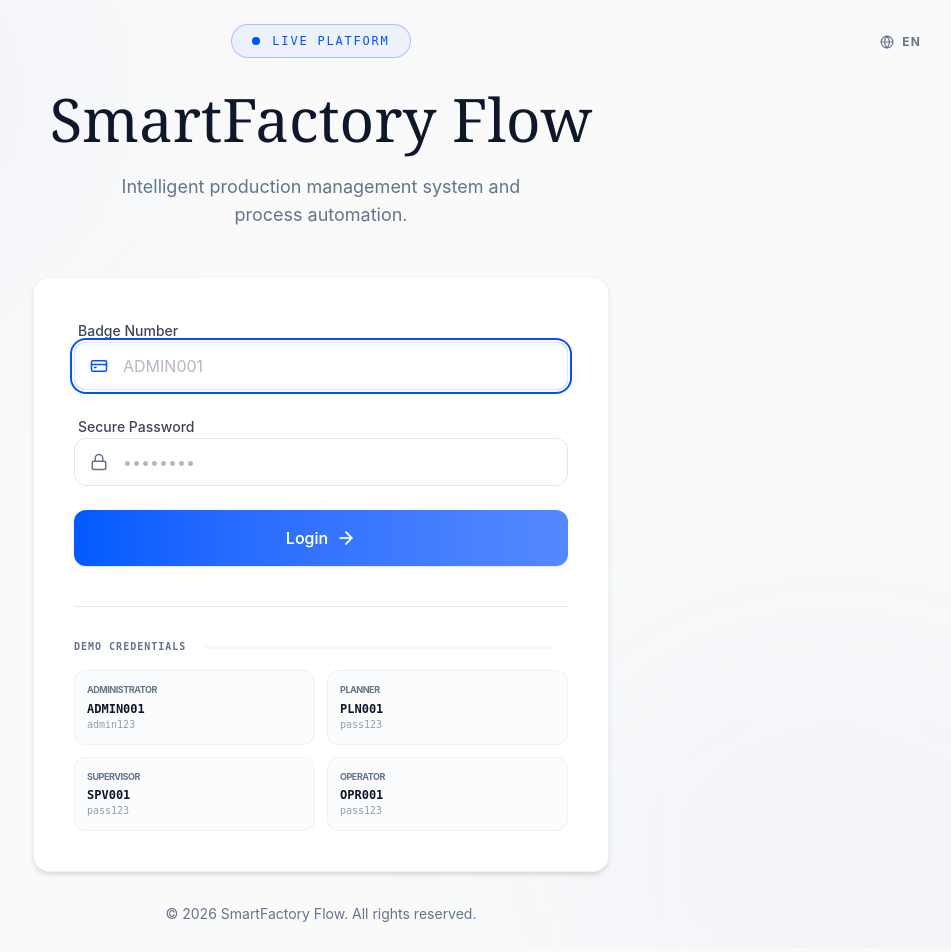
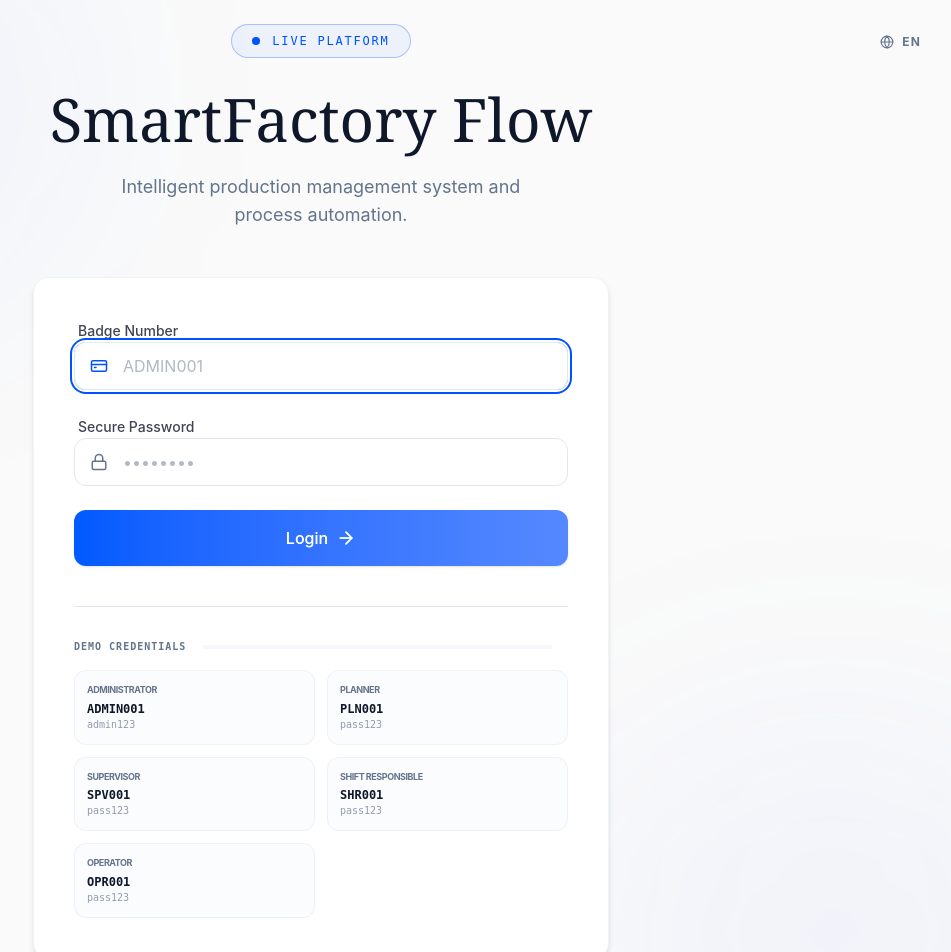
Before and after one commit to miculinsergiu-alt/MES_V1, a React (Vite) app in the folder frontend/: page /login in a window 1280 px wide. Shown: the top 952 px of the page, without its empty margins (319-1270 px from the left). Built offline with nearby package versions, Linux system fonts and the light colour scheme; no server answers.

Commit message:
Add missing Shift Responsible credentials to LoginPage

```diff
--- a/frontend/src/pages/LoginPage.jsx
+++ b/frontend/src/pages/LoginPage.jsx
@@ -131,6 +131,7 @@ export default function LoginPage() {
                   { role: t('roles.administrator'), badge: 'ADMIN001', pass: 'admin123' },
                   { role: t('roles.planner'), badge: 'PLN001', pass: 'pass123' },
                   { role: t('roles.area_supervisor'), badge: 'SPV001', pass: 'pass123' },
+                  { role: t('roles.shift_responsible'), badge: 'SHR001', pass: 'pass123' },
                   { role: t('roles.operator'), badge: 'OPR001', pass: 'pass123' }
                 ].map((cred) => (
                   <button
```
